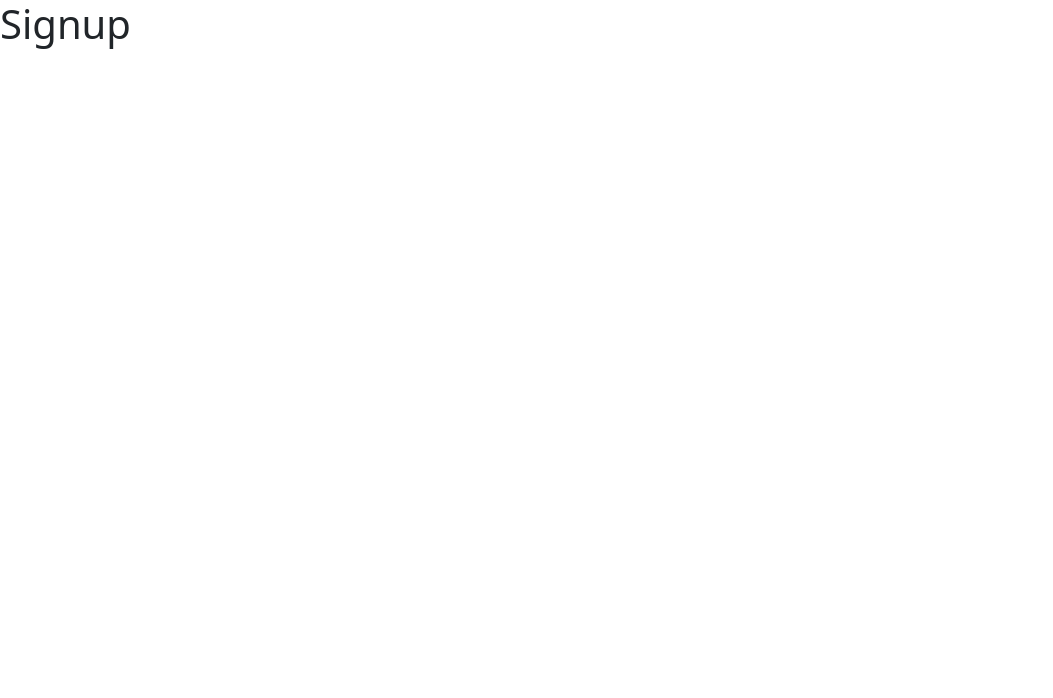
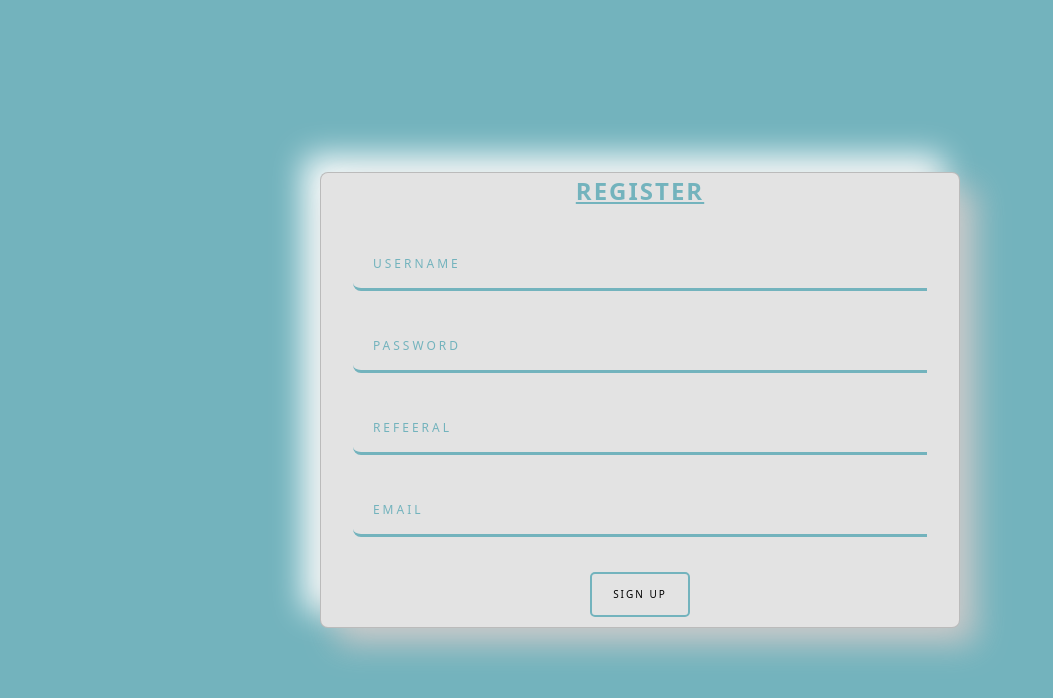
Before and after one commit to devtescode/taxtopwealth, a React (Vite) app: page /su in a window 1280 px wide. Shown: the top 698 px of the page, without its empty margins (0-1053 px from the left). Built offline with nearby package versions, Linux system fonts and the light colour scheme.

Commit message:
addsignup

```diff
--- a/src/components/Signup.jsx
+++ b/src/components/Signup.jsx
@@ -3,8 +3,33 @@ import React from 'react'
 const Signup = () => {
     return (
         <>
-            {/* <input type="text" /> */}
-            <h1>Signup</h1>
+            <div class="containersignup">
+                <div class="card">
+                    <a class="login">Register</a>
+                    <div class="inputBox">
+                        <input type="text" required="required"/>
+                            <span class="user">Username</span>
+                    </div>
+
+                    <div class="inputBox">
+                        <input type="password" required="required"/>
+                            <span>Password</span>
+                    </div>
+
+                    <div class="inputBox">
+                        <input type="password" required="required"/>
+                            <span>Refeeral</span>
+                    </div>
+
+                    <div class="inputBox">
+                        <input type="password" required="required"/>
+                            <span>Email</span>
+                    </div>
+
+                    <button class="enter">Sign Up</button>
+
+                </div>
+            </div>
         </>
     )
 }
--- a/src/index.css
+++ b/src/index.css
@@ -74,6 +74,117 @@
   background-position: center;
 }
 
+
+/* Signup page */
+
+.containersignup{
+  /* border: 2px solid; */
+  align-items: center !important;
+  display: flex !important;
+  background-color: #73B3BD;
+  width: 100% !important;
+  height: 100vh;
+}
+
+
+.login {
+  color: #73B3BD;
+  text-transform: uppercase;
+  letter-spacing: 2px;
+  display: block;
+  font-weight: bold;
+  font-size: x-large;
+}
+
+.card {
+  /* border: 2px solid; */
+  display: flex;
+  /* justify-content: center; */
+  align-items: center !important;
+  /* min-height: 350px; */
+  width: 50%;
+  flex-direction: column;
+  gap: 35px;
+  background: #e3e3e3;
+  box-shadow: 16px 16px 32px #c8c8c8,
+        -16px -16px 32px #fefefe;
+  border-radius: 8px;
+  margin: auto;
+}
+
+.inputBox {
+  position: relative;
+  width: 90%;
+}
+
+.inputBox input {
+  width: 100%;
+  padding: 10px;
+  outline: none;
+  border: none;
+  color: #73B3BD;
+  font-size: 1em;
+  background: transparent;
+  border-left: 100% solid #73B3BD;
+  border-bottom: 3px solid #73B3BD;
+  transition: 0.1s;
+  border-bottom-left-radius: 8px;
+}
+
+.inputBox span {
+  margin-top: 5px;
+  position: absolute;
+  left: 0;
+  transform: translateY(-4px);
+  margin-left: 10px;
+  padding: 10px;
+  pointer-events: none;
+  font-size: 12px;
+  color: #73B3BD;
+  text-transform: uppercase;
+  transition: 0.5s;
+  letter-spacing: 3px;
+  border-radius: 8px;
+}
+
+.inputBox input:valid~span,
+.inputBox input:focus~span {
+  transform: translateX(113px) translateY(-15px);
+  font-size: 0.8em;
+  padding: 5px 10px;
+  background: #73B3BD;
+  letter-spacing: 0.2em;
+  color: #fff;
+  border: 2px;
+}
+
+.inputBox input:valid,
+.inputBox input:focus {
+  border: 2px solid #73B3BD;
+  border-radius: 8px;
+}
+
+.enter {
+  height: 45px;
+  width: 100px;
+  border-radius: 5px;
+  border: 2px solid #73B3BD;
+  cursor: pointer;
+  background-color: transparent;
+  transition: 0.5s;
+  text-transform: uppercase;
+  font-size: 10px;
+  letter-spacing: 2px;
+  margin-bottom: 1em;
+}
+
+.enter:hover {
+  /* background-color: rgb(0, 0, 0); */
+  background-color: #73B3BD;
+  color: white;
+}
+
+
 /* responsive landingpage */
 @media (max-width:688px) {
   .divwords{
```
